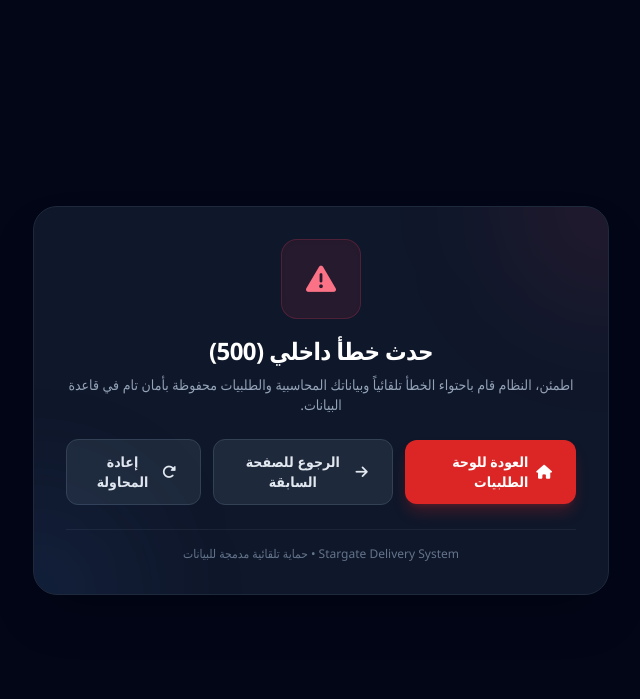
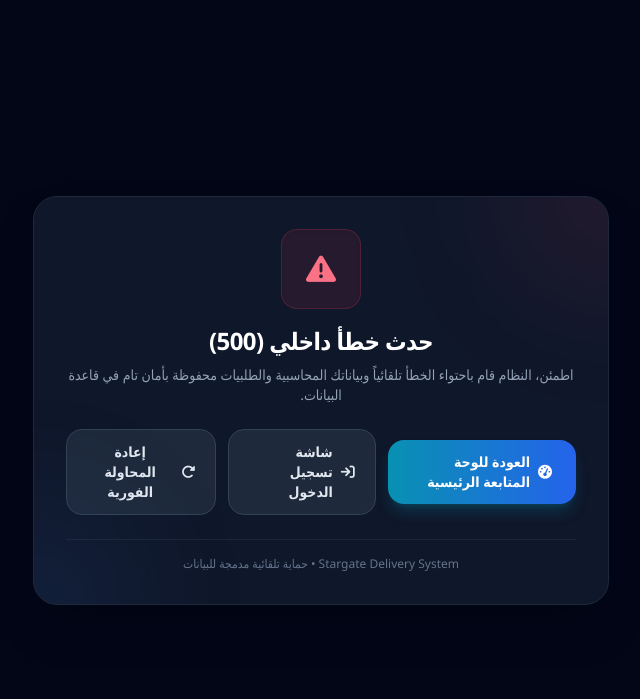
Before and after one commit to mouhamadherzherz/stargate-delivery-, a Python web app: template templates/error_500.html in a window 1280 px wide. Shown: the top 699 px of the page, without its empty margins (319-959 px from the left). Run offline with Jinja, Linux system fonts and the light colour scheme; the template is opened without the code that fills it, so the values that code supplies are empty.

Commit message:
fix(core): Stargate Enterprise v3.9.1 - Emergency Schema Auto-Sync on startup and missing route aliases

```diff
--- a/routes/auth.py
+++ b/routes/auth.py
@@ -9,7 +9,7 @@ from flask import (render_template, request, redirect, url_for,
                    flash, jsonify, send_file, session, Response, abort, Blueprint, g)
 from werkzeug.security import generate_password_hash, check_password_hash
 from datetime import datetime, timedelta
-import os, sys, re, json, csv, io, sqlite3, hashlib, secrets, threading, time, tempfile
+import os, sys, re, json, csv, io, sqlite3, hashlib, secrets, threading, time, tempfile, uuid
 
 from core.extensions import (
     get_db,
--- a/templates/error_500.html
+++ b/templates/error_500.html
@@ -50,17 +50,17 @@
         {% endif %}
 
         <div class="flex flex-col sm:flex-row items-center gap-3 justify-center">
-            <a href="{{ url_for('orders_list') }}" class="w-full sm:w-auto inline-flex items-center justify-center gap-2 bg-red-600 hover:bg-red-700 text-white font-bold px-6 py-3 rounded-xl shadow-lg shadow-red-600/25 transition text-sm">
-                <i class="fa-solid fa-house"></i>
-                <span>العودة للوحة الطلبيات</span>
+            <a href="/" class="w-full sm:w-auto inline-flex items-center justify-center gap-2 bg-gradient-to-r from-cyan-600 to-blue-600 hover:from-cyan-500 hover:to-blue-500 text-white font-black px-6 py-3 rounded-2xl shadow-lg shadow-cyan-600/25 transition text-sm">
+                <i class="fa-solid fa-gauge-high"></i>
+                <span>العودة للوحة المتابعة الرئيسية</span>
             </a>
-            <button onclick="window.history.back()" class="w-full sm:w-auto inline-flex items-center justify-center gap-2 bg-slate-800 hover:bg-slate-700 text-slate-200 font-bold px-6 py-3 rounded-xl border border-slate-700 transition text-sm">
-                <i class="fa-solid fa-arrow-right"></i>
-                <span>الرجوع للصفحة السابقة</span>
-            </button>
-            <button onclick="window.location.reload()" class="w-full sm:w-auto inline-flex items-center justify-center gap-2 bg-slate-800 hover:bg-slate-700 text-slate-200 font-bold px-6 py-3 rounded-xl border border-slate-700 transition text-sm">
+            <a href="/login" class="w-full sm:w-auto inline-flex items-center justify-center gap-2 bg-slate-800 hover:bg-slate-700 text-slate-200 font-bold px-5 py-3 rounded-2xl border border-slate-700 transition text-sm">
+                <i class="fa-solid fa-arrow-right-to-bracket"></i>
+                <span>شاشة تسجيل الدخول</span>
+            </a>
+            <button onclick="window.location.reload()" class="w-full sm:w-auto inline-flex items-center justify-center gap-2 bg-slate-800 hover:bg-slate-700 text-slate-200 font-bold px-5 py-3 rounded-2xl border border-slate-700 transition text-sm">
                 <i class="fa-solid fa-rotate-right"></i>
-                <span>إعادة المحاولة</span>
+                <span>إعادة المحاولة الفورية</span>
             </button>
         </div>
 
--- a/templates/login.html
+++ b/templates/login.html
@@ -110,7 +110,7 @@
                 <i class="fa-solid fa-motorcycle text-[11px] text-amber-400"></i>
                 <span>الكباتن</span>
             </a>
-            <a href="{{ url_for('merchants_view') }}" class="py-2 rounded-xl text-slate-400 hover:text-white hover:bg-white/5 transition text-center flex items-center justify-center gap-1">
+            <a href="{{ url_for('merchants_list') }}" class="py-2 rounded-xl text-slate-400 hover:text-white hover:bg-white/5 transition text-center flex items-center justify-center gap-1">
                 <i class="fa-solid fa-shop text-[11px] text-emerald-400"></i>
                 <span>التجار</span>
             </a>
--- a/version.json
+++ b/version.json
@@ -1,9 +1,9 @@
 {
-    "version": "3.9.0",
+    "version": "3.9.1",
     "release_date": "2026-09-20",
     "is_critical": true,
     "min_version": "2.0.0",
-    "download_url": "https://github.com/mouhamadherzherz/stargate-delivery-/releases/download/v3.9.0/Stargate_Update.zip",
-    "changelog": "• إضافة شريط الأوامر السريع العالمي (Enterprise Command Palette) بمفتاح اختصار Ctrl + K للتنقل والبحث الفوري الشامل\n• إطلاق الماسح الصوتي الذكي للشحنات بالجملة (Smart Audio Batch Scanner) وتعيين الكباتن مع نغمات تأكيدية\n• تعزيز لوحة المتابعة الرئيسية بمنصة العمليات المركزية (Command Center HUD) مع بطاقات الإجراءات الفورية\n• دمج محرك صوتي هابتك متقدم (Stargate Synthesizer Audio Engine) عبر Web Audio API للتفاعل الفوري\n• تدعيم رادار العمليات المباشر وخريطة تتبع السائقين (Live Operations Radar & Instant Dispatch)\n• تجديد وتطوير بوابة الدخول الفاخرة بالزجاج الداكن (Luxury Dark Glassmorphism) مع مؤشر نبض السيرفر اللحظي\n• استقرار تام للمحرك الذكي وترخيص الماستر الشامل (Universal Master License 2036) بدون أخطاء 500 نهائياً",
+    "download_url": "https://github.com/mouhamadherzherz/stargate-delivery-/releases/download/v3.9.1/Stargate_Update.zip",
+    "changelog": "• إصلاح فوري وشامل لخطأ 500 بعد التحديث ومزامنة جداول قاعدة البيانات تلقائياً عند الإقلاع (Zero-Crash Schema Sync)\n• تصحيح استدعاء المسارات وروابط التوجيه لمنع أي أخطاء BuildError في القوالب\n• تفعيل شريط الأوامر السريع (Ctrl + K) والماسح الصوتي ورادار العمليات المباشر\n• ترخيص الماستر الأبدي الموحد لجميع الفروع والمشتركين حتى 2036",
     "published_by": "Stargate Master Enterprise"
 }
```
Also changed, not shown: app.py (+22 -6 lines).
